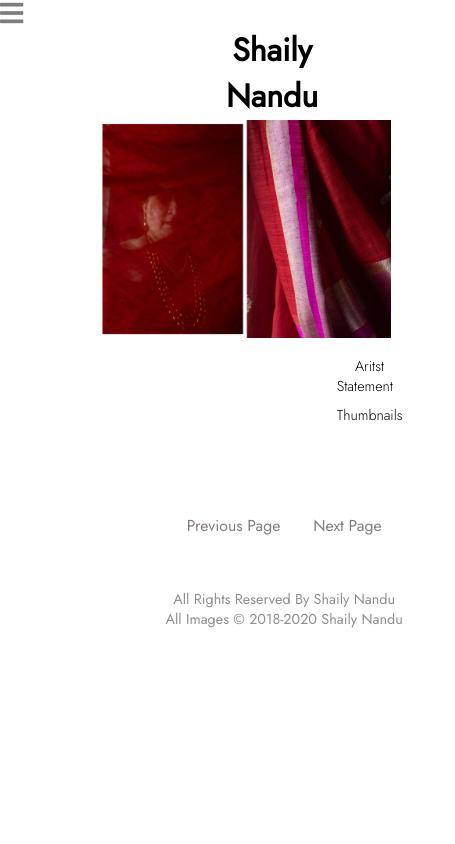
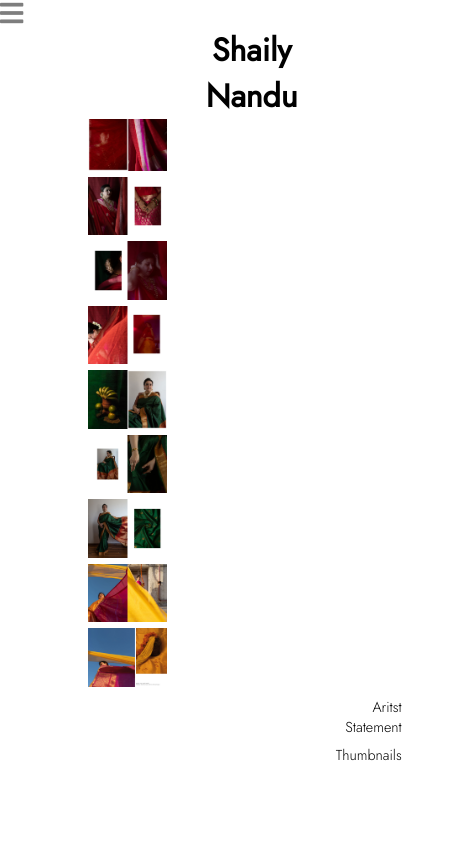
Before and after one commit to afsheen-01/shailyWebsite, a plain HTML site: page saree.html in a window 390 px wide. Both pictures are taken after a click on the button "Thumbnails". Shown: the top 844 px of the page, 455 px wide, since content can reach past the window. Drawn offline with Linux system fonts and the light colour scheme.

Commit message:
rosultion done, feature added

```diff
--- a/saree.js
+++ b/saree.js
@@ -141,6 +141,30 @@ minusBtn.addEventListener('click', () => {
     minusBtn.style.display = 'none';
 });
 
+//thumbnail attempt 100110010010001110010
+const thumbnail = document.getElementById('thumbnail');
+const thumbnailContainer = document.querySelector('.thumbnails');
+
+
+thumbnail.addEventListener('click', () => {
+    thumbnailContainer.style.display = 'block';
+    imageHolder.style.display = "none"
+
+    tempArrayHolder = saree.map(item => {
+        return `<a href = "${item.src}" target = "_self">
+                <img src = "${item.src}" alt = "${item.alt}" style = "height: 15vw; width: 30vw; object-fit: contain" />
+                </a>`
+
+    });
+    console.log(tempArrayHolder);
+    tempArrayHolder = tempArrayHolder.join("");
+
+
+   thumbnailContainer.innerHTML =  tempArrayHolder;
+
+
+});
+
 //removing underline and putting under photography
 const sareeUnderline = document.getElementById('saree');
 
--- a/styles/index.css
+++ b/styles/index.css
@@ -89,7 +89,6 @@ a{
     font-size: 1.1em;
     text-transform: capitalize;
 }
-
 .sub{
     line-height: 1.5em;
     font-family: 'Jost light';
@@ -203,6 +202,7 @@ a{
 }
 .thumbnails{
     display: none;
+    /* flex-direction: row; */
 }
 .pauseBtn, .playBtn{
     height: 5rem;
@@ -226,7 +226,7 @@ a{
     display: none;
 }
 .artAndThumb{
-    width: 61vw;
+    width: 60vw;
     position: relative;
     left: 8rem;
     display:flex;
@@ -341,7 +341,6 @@ a{
     .sideNav{
         display: none;
         margin: 0 2em;
-        /* padding: 3em; */
     }
     .navBtn{
         display: block;
@@ -373,20 +372,57 @@ a{
     .right{
         left: 5%;
         margin: 7rem 0;
-        /* border: 1px solid #000; */
-        /* overflow: scroll; */
     }
     .image{
-        /* border: 1px solid #000; */
         width: 75vw;
         height: 60vw;
-        /* margin: 0 3em; */
         object-fit:contain;
         cursor: url('../fontAwesome/svgs/solid/plus.svg');
-        /* position: relative;
-        right: 3em; */
+   }
+   .artAndThumb{
+       width: 70vw;
    }
    .footer{
        left: 12em;
    }
 }
+
+
+@media only screen  and (max-width: 900px){
+    body{
+        object-fit: contain;
+    }
+    .logoHolder{
+        width: 30%;
+    }
+    .image{
+        width: 80vw;
+        height: 65vw;
+    }
+    .right{
+        left: 0;
+    }
+    .artAndThumb{
+        width: 73vw;
+    }
+    .inArtAndThumb{
+        width: 30%;
+    }
+    .footer{
+        left: 10em;
+    }
+}
+
+@media only screen  and (max-width: 600px){
+    .logoHolder{
+        width: 40%;
+        position: relative;
+        right: 6em;
+    }
+    .right{
+        left: -3%;
+    }
+    .image{
+        object-fit: contain;
+    }
+}
```
Also changed, not shown: index.html (+0 -6 lines).
